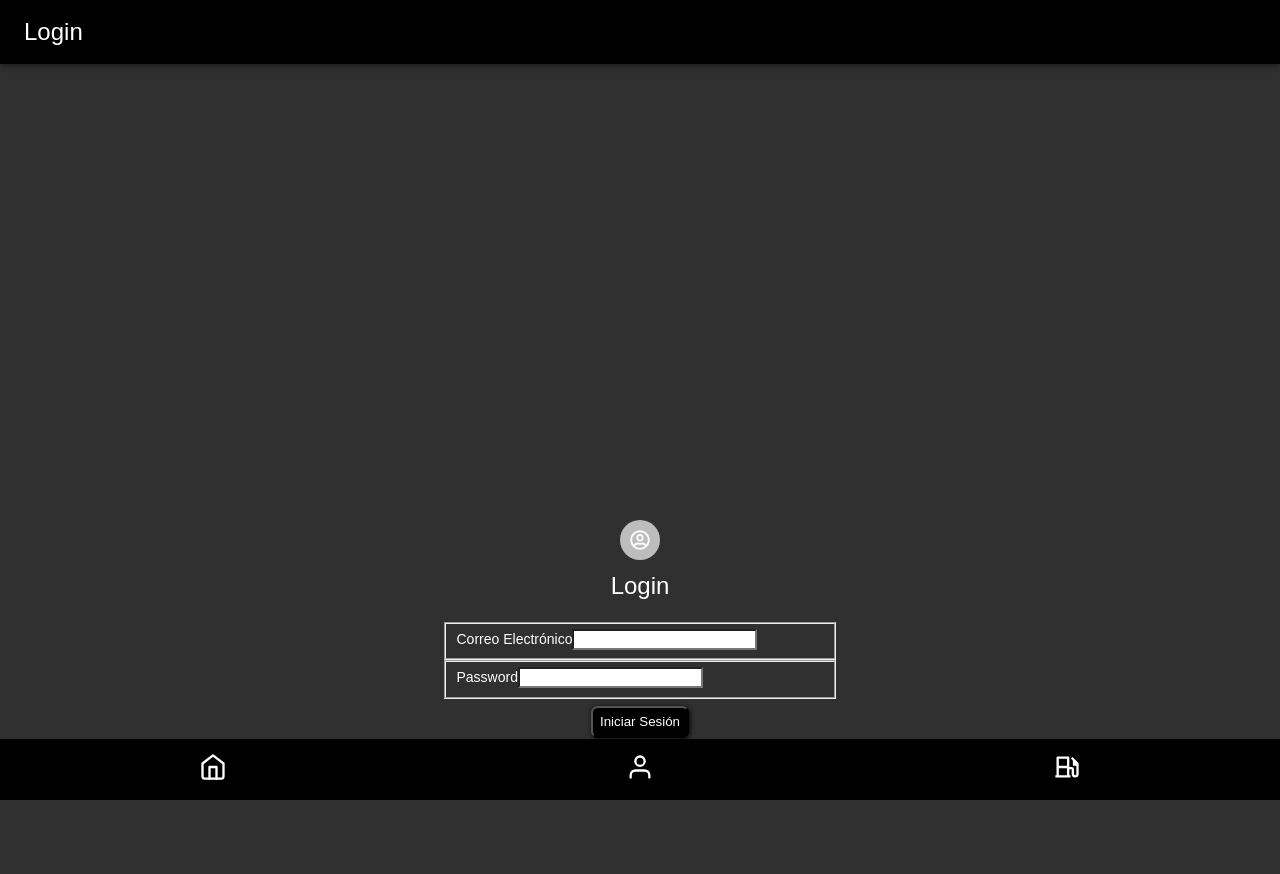
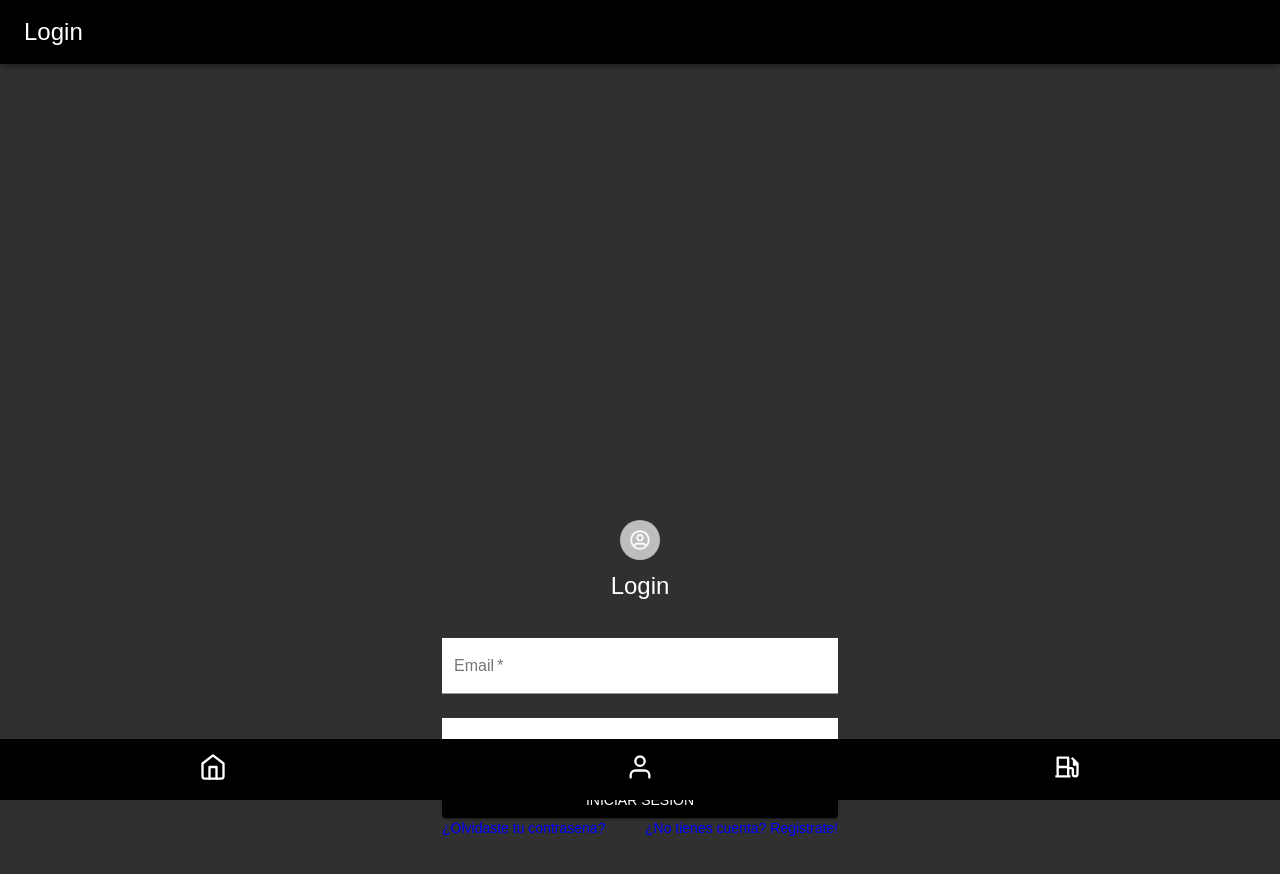
Before and after one commit to josemraud/GasoDomicilio, a React (Create React App) app in the folder frntd_gd/: page /login in a window 1280 px wide. Shown: the top 874 px of the page. Built offline with nearby package versions, Linux system fonts and the light colour scheme.

Commit message:
Textfields login mejorados

```diff
--- a/frntd_gd/src/components/Content/Login/index.js
+++ b/frntd_gd/src/components/Content/Login/index.js
@@ -3,8 +3,10 @@ import {Redirect} from 'react-router-dom';
 import {login} from './actions'
 
 import Page from '../../Page'
+
 import Avatar from '@material-ui/core/Avatar';
-
+import Button from '@material-ui/core/Button';
+import TextField from '@material-ui/core/TextField';
 import CssBaseline from '@material-ui/core/CssBaseline';
 import Link from '@material-ui/core/Link';
 import Grid from '@material-ui/core/Grid';
@@ -70,15 +72,44 @@ import './login.css'
                         Login
                     </Typography>
                         <form className="form">
-                        <fieldset>
-                        <label>Correo Electrónico</label>
-                        <input type="email" name="email" onChange={this.onTextChange} value={this.state.email} />
-                        </fieldset>
-                        <fieldset>
-                          <label>Password</label>
-                          <input type="password" name="password" onChange={this.onTextChange} value={this.state.password} />
-                        </fieldset>
-                        <button className="btn" onClick={this.onClickButton}>Iniciar Sesión</button>
+                          <Grid item xs={12}>
+                                  <TextField
+                                      variant="filled"
+                                      margin="normal"
+                                      required
+                                      fullWidth
+                                      id="email"
+                                      label="Email"
+                                      name="email"
+                                      type="email"
+                                      autoComplete="email"
+                                      onChange={this.onTextChange}
+                                      value={this.state.email}
+                                  />
+                              </Grid>
+                              <Grid item xs={12}>
+                                  <TextField
+                                      variant="filled"
+                                      margin="normal"
+                                      required
+                                      fullWidth
+                                      name="password"
+                                      label="Contaseña"
+                                      type="password"
+                                      id="password"
+                                      onChange={this.onTextChange}
+                                      value={this.state.password}
+                                  />
+                              </Grid>
+                              <Button
+                                  type="submit"
+                                  fullWidth
+                                  variant="contained"
+                                  color="secondary"
+                                  onClick={this.onClickButton}
+                              >
+                                  Iniciar Sesion
+                              </Button>
                               <Grid container>
                                   <Grid item xs>
                                       <Link href="/recuperacion" variant="body2">
--- a/frntd_gd/src/components/Content/SignUp/index.js
+++ b/frntd_gd/src/components/Content/SignUp/index.js
@@ -38,11 +38,6 @@ export default class extends Component {
     }
 
     async onClickButton(e) {
-        console.log(this.state.nombre);
-        console.log(this.state.apellido);
-        console.log(this.state.email);
-        console.log(this.state.telefono);
-        console.log(this.state.password);
         try{
             let userData = await crearcuenta(this.state.nombre,this.state.apellido,this.state.email, this.state.telefono, this.state.password);
             console.log(userData);
@@ -53,9 +48,6 @@ export default class extends Component {
         }
     }
 
-    componentDidMount(){
-
-    }
 
   render(){
     if(this.state.redirectTo){
```
Lines whose indentation alone changed are shown as unchanged.
